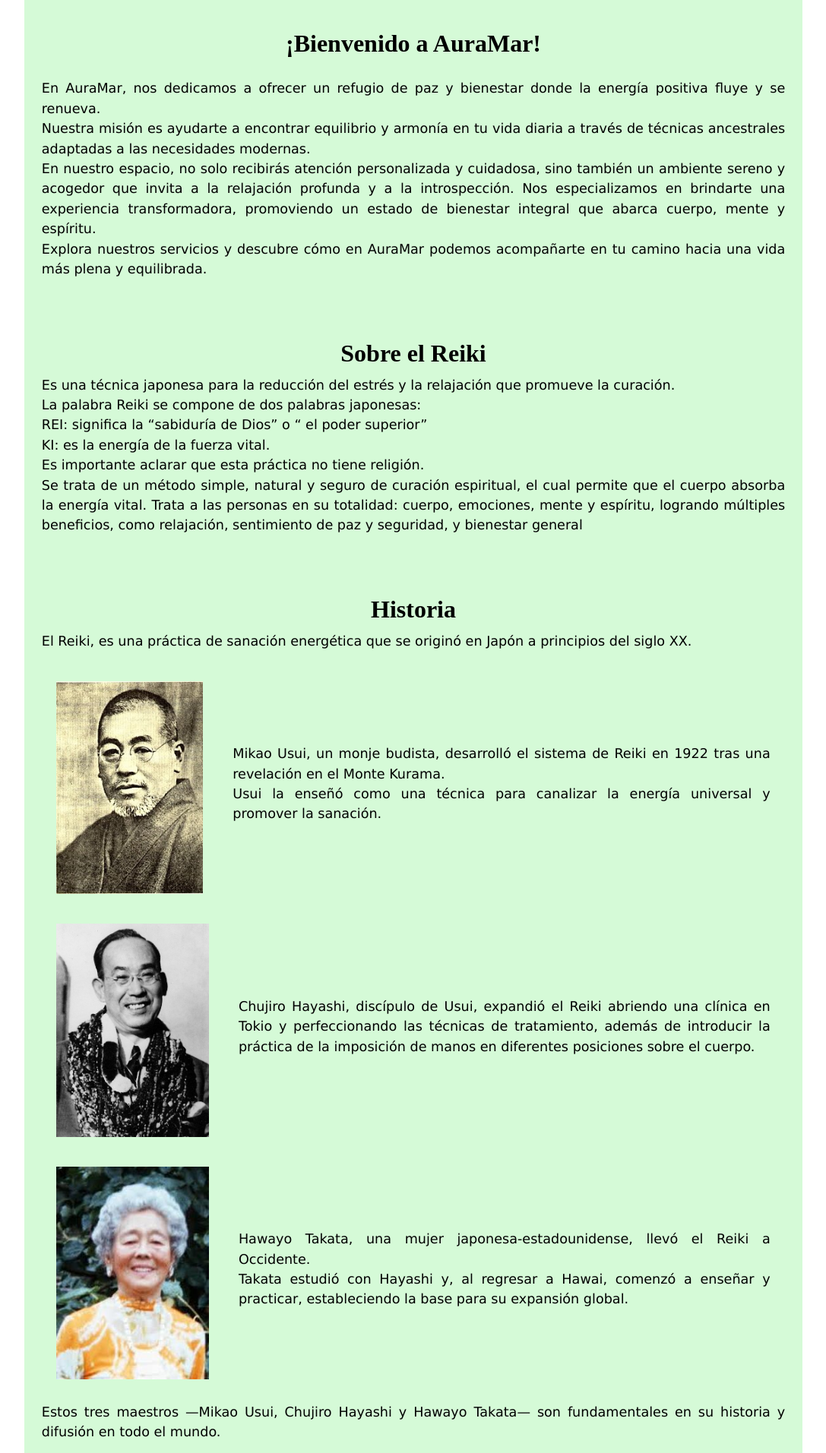
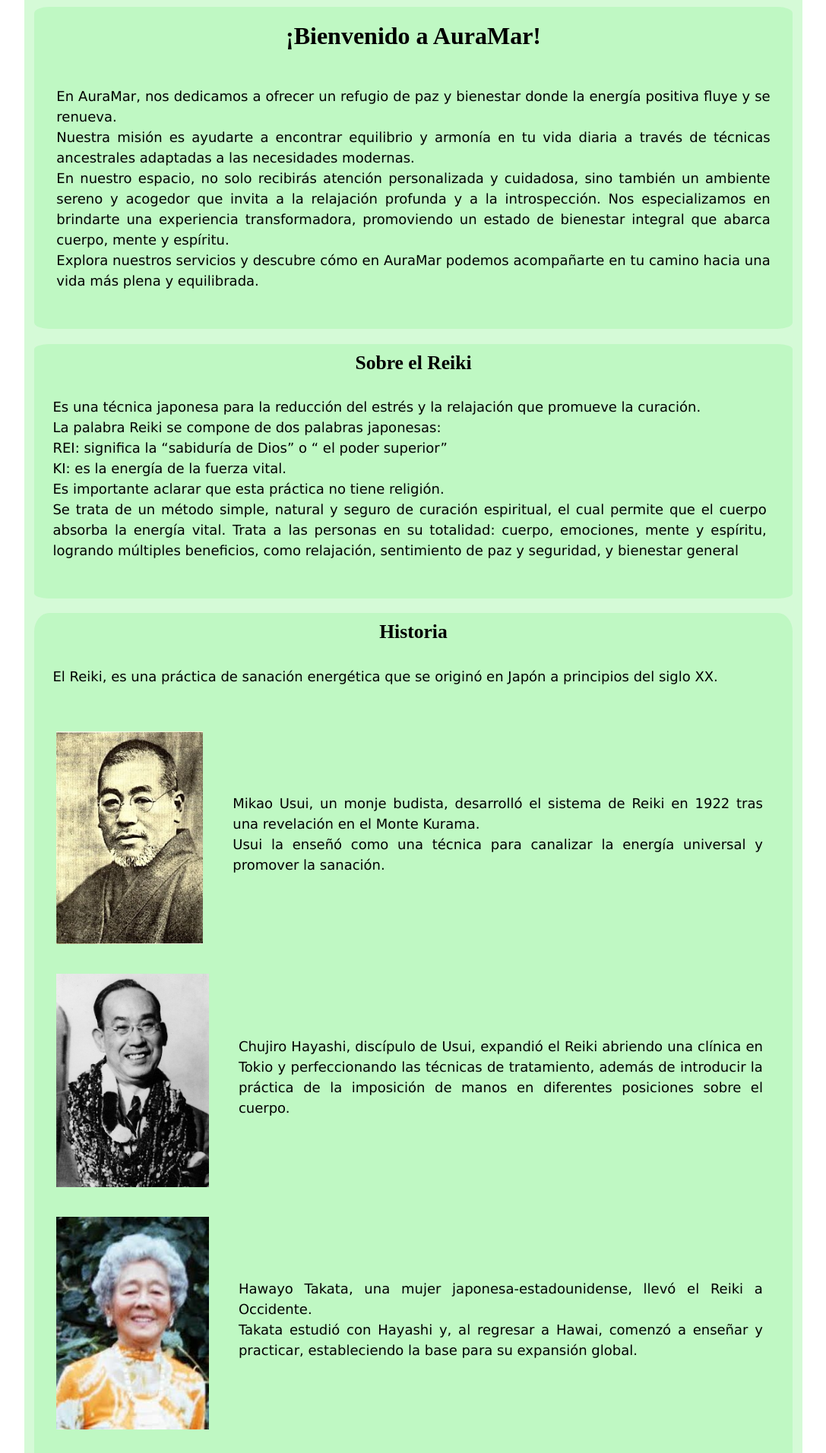
Before and after one commit to Macmer88/AuraMar, a PHP site: page /index.html in a window 1280 px wide. Shown: the part 392-2305 px from the top of the page at 76% size, without its empty margins (96-1183 px from the left). Run offline with PHP 8.4, Linux system fonts and the light colour scheme.

Commit message:
Cambios de estilos y algún ID

```diff
--- a/index.html
+++ b/index.html
@@ -37,6 +37,7 @@
             </video>
         </section>
         <section id="inicio" class="container">
+            <div id="bienvenido">
             <h1>¡Bienvenido a AuraMar!</h1> <br>
             <p class="texto_sections">En AuraMar, nos dedicamos a ofrecer un refugio de paz y bienestar donde la energía
                 positiva fluye y se renueva. <br>
@@ -51,9 +52,10 @@
                 Explora nuestros servicios y descubre cómo en AuraMar podemos acompañarte en tu
                 camino hacia
                 una vida más plena y equilibrada.</p>
+            </div>
         </section>
         <section id="reiki" class="container">
-            <h1>Sobre el Reiki</h1>
+            <h2>Sobre el Reiki</h2>
             <p class="texto_sections">Es una técnica japonesa para la reducción del estrés y la relajación que
                 promueve la curación.<br />
                 La palabra Reiki se compone de dos palabras japonesas: <br>
@@ -66,7 +68,7 @@
                 beneficios, como relajación, sentimiento de paz y seguridad, y bienestar general</p>
         </section>
         <section id="historia" class="container">
-            <h1>Historia</h1>
+            <h2>Historia</h2>
             <p class="texto_sections">El Reiki, es una práctica de sanación energética que se originó en Japón a
                 principios del siglo XX. <br>
             <div class="maestros">
@@ -206,16 +208,16 @@
                 <div class="container" id="logo_redes">
                     <div class="container facebook"><a href="https://www.facebook.com" class="logo_facebook container"><img class="logo_facebook" src="media/facebook-3-2.svg" alt="logo facebook"></a></div>
                     <div class="container gmail"><a href="mailto:marisaaguirre.salud@gmail.com" class="gmail container"><img class="logo_gmail" src="media/official-gmail-icon-2020-.svg" alt="logo gmail"></a></div>
-                    <div class="container instagram"><a href="https://instagram.com" class="instagram container"><img class="logo_instagram" src="media/instagram-2016-5.svg" alt="logo instagram"></a></div>
+                    <div class="container instagram"><a href="https://www.instagram.com/marisagui22/" target="_blank" class="instagram container"><img class="logo_instagram" src="media/instagram-2016-5.svg" alt="logo instagram"></a></div>
                 </div>
                 <div class="container ubicacionfooter">
                     <div class="container" id="container_contacto">
-                        <p>Contacto: 0123456789</p>
+                        <p>Contacto: <a href="https://wa.me/+541134064195" target="_blank">+541134064195</a></p>
                     </div>
                     <div class="container" id="container_direccion">
                         <p>Dirección: Santiago Plaul 561, Gerli, Buenos Aires.</p>
                     </div>
-
+                    <div id="puntos"><p>. . . . . . .</p></div>
                 </div>
             </div>
 
--- a/styles/style.css
+++ b/styles/style.css
@@ -49,6 +49,19 @@
     padding: 0;
     margin: 1%;
 }
+
+#reiki, #historia, #inicio {
+    border-radius: 2%;
+    width: 100%;
+    background-color: rgba(185, 247, 189, 0.75);
+}
+
+#inicio p, #reiki p, #historia p {
+    padding: 2%;
+    margin-left: 0px;
+    font-size: 18px;
+}
+
 .boton{
     background-color: #cac2ed;
     color: #000000;
@@ -101,8 +115,15 @@
 h1{
     width:100%;
     text-align: center;
-    margin-top: 2%;
+    margin-top: 1%;
     font-size: 2em;
+}
+
+h2{
+    width:100%;
+    text-align: center;
+    margin-top: 0%;
+    font-size: 1.6em;
 }
 .texto_sections{
     font-family: Verdana, Geneva, Tahoma, sans-serif;
```
Also changed, not shown: other parts of styles/style.css (+27 -4 lines), media/whatsapp_icon.png (added).
